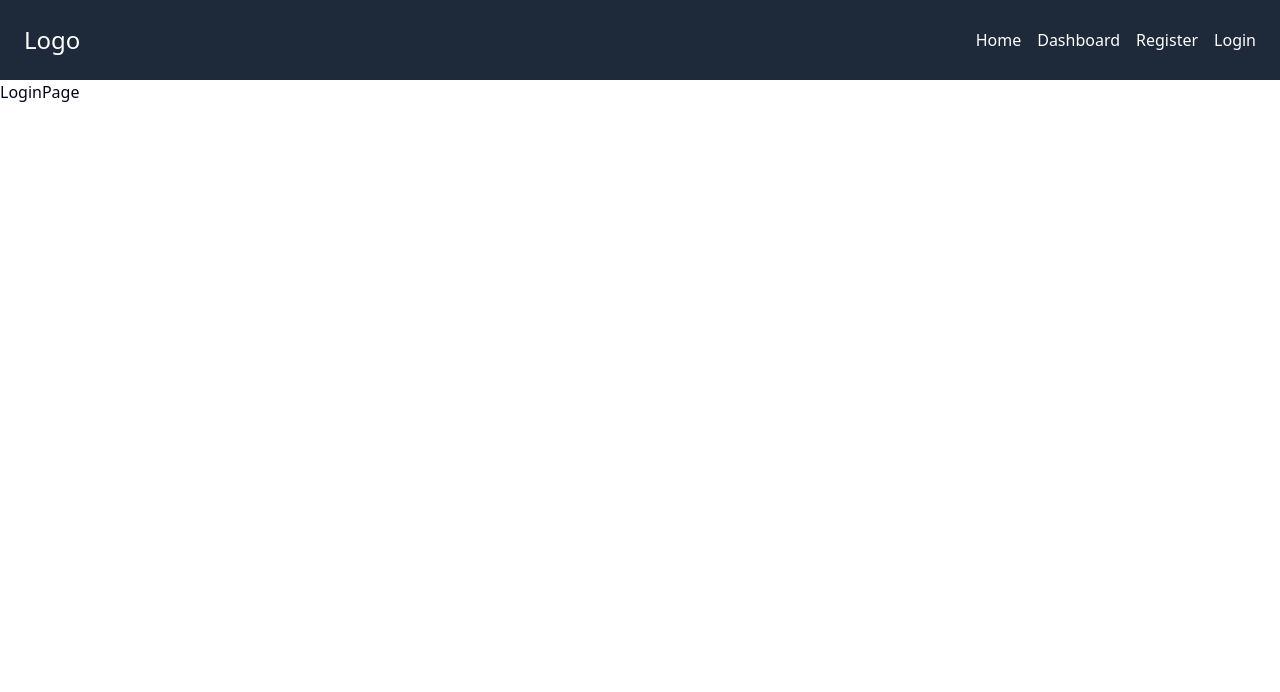
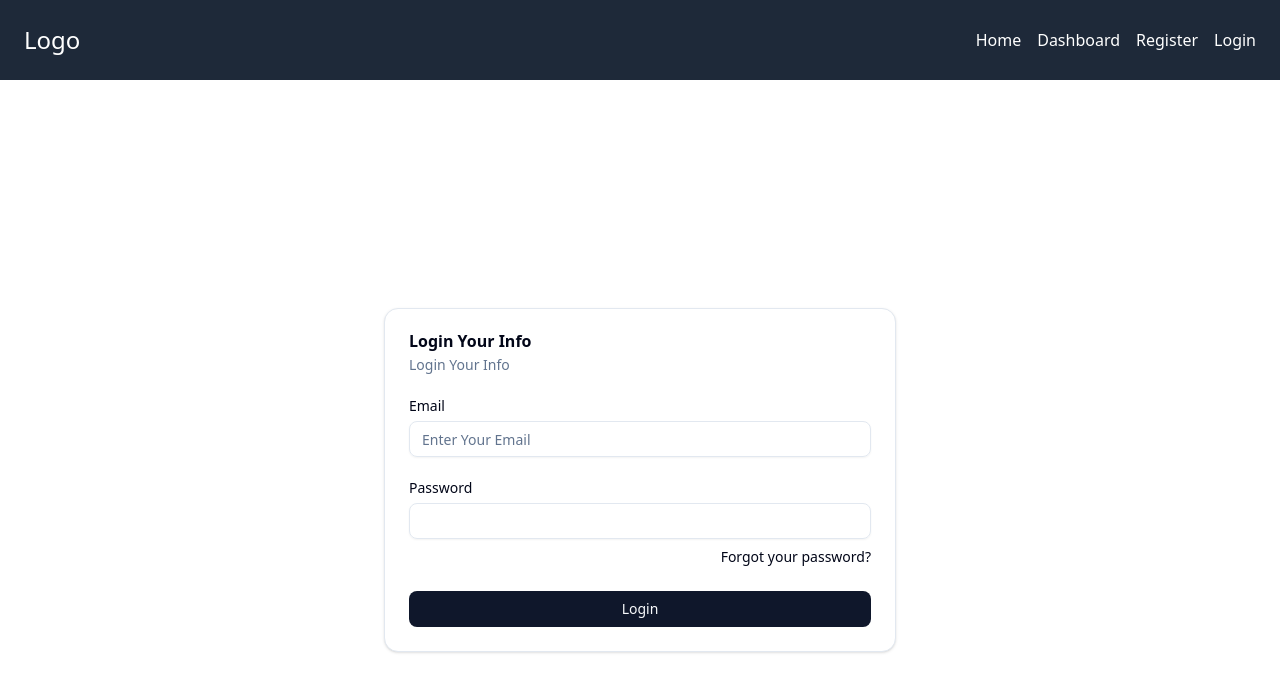
Before and after one commit to Abdalla-00/BlogApp, a React app in the folder frontend/: page /LoginPage in a window 1280 px wide. Shown: the top 692 px of the page. Built offline with nearby package versions, Linux system fonts and the light colour scheme; the HTML template or start-up script is replaced by a standard one.

Commit message:
create login page

```diff
--- /dev/null
+++ b/frontend/src/components/Login.jsx
@@ -0,0 +1,102 @@
+import React, { useState } from "react";
+import {
+  Card,
+  CardAction,
+  CardContent,
+  CardDescription,
+  CardFooter,
+  CardHeader,
+  CardTitle,
+} from "@/components/ui/card";
+import { Input } from "@/components/ui/input";
+import { Label } from "@/components/ui/label";
+import { Button } from "./ui/button";
+import { Link, useNavigate } from "react-router-dom";
+import axios from "axios";
+import toast from "react-hot-toast";
+
+const Registar = () => {
+  const [formData, setFormData] = useState({
+    email: "",
+    password: "",
+  });
+
+  const [loading, setLoading] = useState(false);
+
+  const navigate = useNavigate();
+
+  const handleInputChange = (event) => {
+    console.log(event);
+    setFormData({
+      ...formData,
+      [event.target.id]: event.target.value,
+    });
+  };
+
+  const handleSubmit = async (event) => {
+    event.preventDefault();
+
+    setLoading(true);
+
+    try {
+      const { data } = await axios.post("/api/user/loginUser", formData);
+      toast.success("success register");
+      console.log(data);
+      setLoading(false);
+      navigate("/")
+    } catch (e) {
+      setLoading(false);
+      toast.error(e.response.data);
+      console.error(e);
+    }
+  };
+
+  return (
+    <div className="w-full">
+      <Card>
+        <CardHeader>
+          <CardTitle>Login Your Info</CardTitle>
+          <CardDescription>Login Your Info</CardDescription>
+        </CardHeader>
+        <CardContent>
+          <form onSubmit={handleSubmit}>
+            <div className="flex flex-col gap-6">
+
+              <div className="grid gap-2">
+                <Label htmlFor="email">Email</Label>
+                <Input
+                  id="email"
+                  type="email"
+                  placeholder="Enter Your Email"
+                  onChange={handleInputChange}
+                  required
+                />
+              </div>
+              <div className="grid gap-2">
+                <div className="flex items-center">
+                  <Label htmlFor="password">Password</Label>
+                </div>
+                <Input
+                  onChange={handleInputChange}
+                  id="password"
+                  type="password"
+                  required
+                />
+                <Link
+                  to="/LoginPage"
+                  className="ml-auto inline-block text-sm underline-offset-4 hover:underline"
+                >
+                  Forgot your password?
+                </Link>
+              </div>
+
+              <Button>{loading ? "Login..." : "Login"}</Button>
+            </div>
+          </form>
+        </CardContent>
+      </Card>
+    </div>
+  );
+};
+
+export default Registar;
--- a/frontend/src/page/LoginPage.jsx
+++ b/frontend/src/page/LoginPage.jsx
@@ -1,8 +1,11 @@
 import React from 'react'
+import Login from "../components/Login.jsx"
 
 const LoginPage = () => {
   return (
-    <div>LoginPage</div>
+    <div className="max-w-lg mx-auto flex justify-center items-center h-screen">
+      <Login/>
+    </div>
   )
 }
 
```
